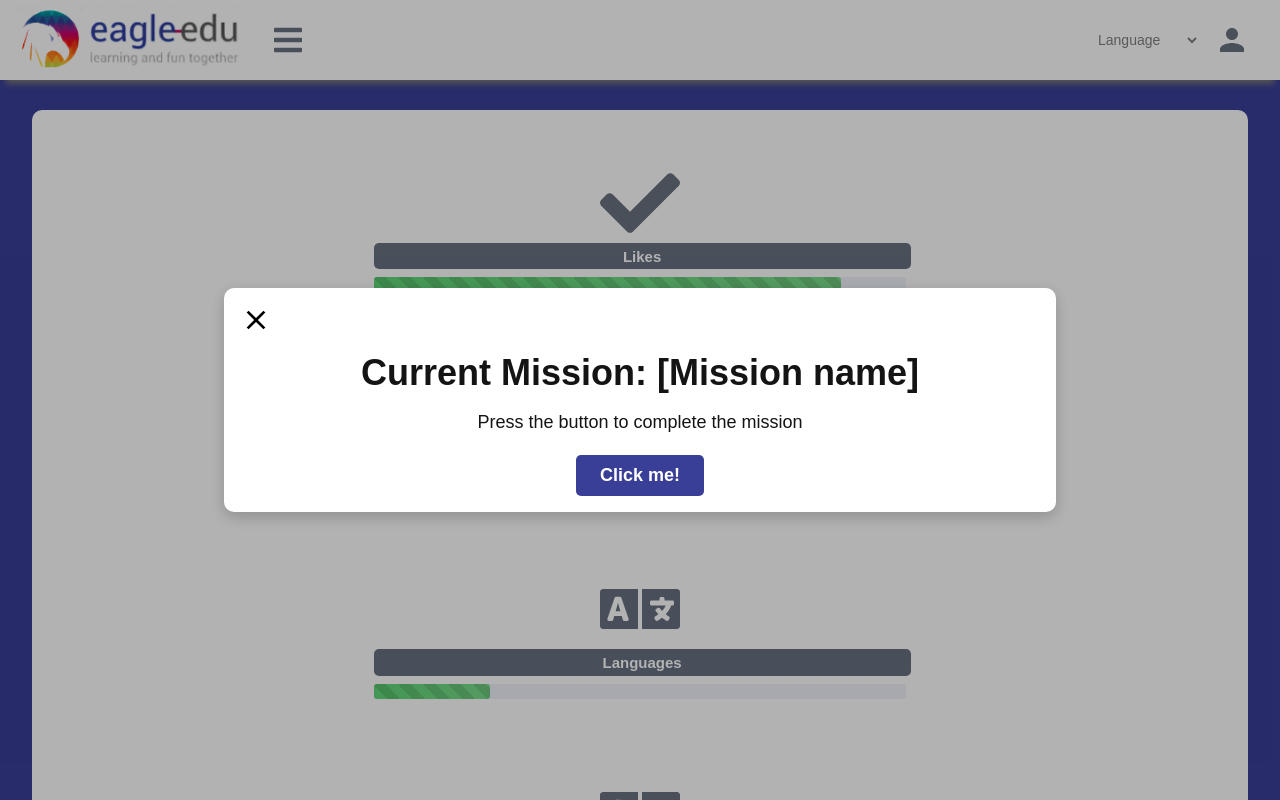
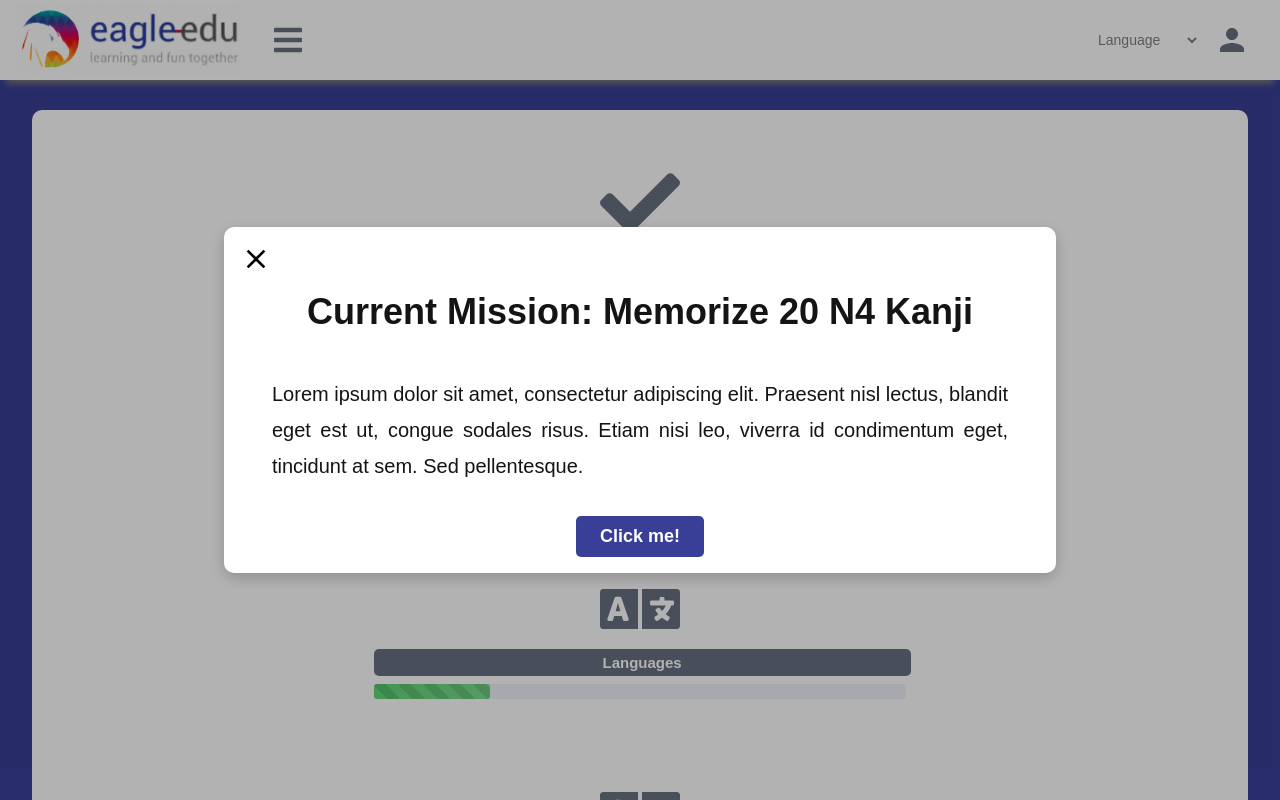
Before and after one commit to Muramatsu2602/eagle-edu-project, a React (Create React App) app in the folder web/: page /dashboard in a window 1280 px wide. Both pictures are taken after a click on the button "Likes". Shown: the top 800 px of the page. Built offline with nearby package versions, Linux system fonts and the light colour scheme; no server answers.

Commit message:
MissionModal know works with mock data

```diff
--- /dev/null
+++ b/web/src/components/MissionModal/MissionModalData.js
@@ -0,0 +1,16 @@
+// task list for a Course
+export const MissionModalData = [
+  {
+    name: "Memorize 20 N4 Kanji",
+    description:
+      "Lorem ipsum dolor sit amet, consectetur adipiscing elit. Praesent nisl lectus, blandit eget est ut, congue sodales risus. Etiam nisi leo, viverra id condimentum eget, tincidunt at sem. Sed pellentesque.",
+    isCompleted: true,
+    subjectId: 1,
+  },
+  {
+    name: "Memorize 10 N5 Kanji",
+    description: "一、二、三、四、五、六、七、八、九、十",
+    isCompleted: false,
+    subjectId: 1,
+  },
+];
--- a/web/src/components/MissionModal/index.js
+++ b/web/src/components/MissionModal/index.js
@@ -7,9 +7,11 @@ import {
   ModalWrapper,
   CloseModalButton,
   CloseModalButtonContainer,
+  MissionDescription,
+  MissionTitle,
 } from "./mission-modal-styling";
 
-export const MissionModal = ({ showModal, setShowModal }) => {
+export const MissionModal = ({ missionData, showModal, setShowModal }) => {
   const modalRef = useRef();
 
   const animation = useSpring({
@@ -63,8 +65,10 @@ export const MissionModal = ({ showModal, setShowModal }) => {
               </CloseModalButtonContainer>
 
               <ModalContent>
-                <h1>Current Mission: [Mission name]</h1>
-                <p>Press the button to complete the mission</p>
+                <MissionTitle>Current Mission: {missionData.name}</MissionTitle>
+                <MissionDescription>
+                  {missionData.description}
+                </MissionDescription>
                 <button onClick={completeTask}>Click me!</button>
               </ModalContent>
             </ModalWrapper>
--- a/web/src/components/MissionModal/mission-modal-styling.js
+++ b/web/src/components/MissionModal/mission-modal-styling.js
@@ -64,3 +64,13 @@ export const CloseModalButton = styled(MdClose)`
 export const CloseModalButtonContainer = styled.div`
   width: 100%;
 `;
+
+export const MissionTitle = styled.h1`
+  /* border-bottom: var(--gray) solid 1px; */
+`;
+
+export const MissionDescription = styled.span`
+  font-size: 20px;
+  margin: 2rem;
+  text-align: justify;
+`;
--- a/web/src/components/SubjectCard/index.js
+++ b/web/src/components/SubjectCard/index.js
@@ -1,6 +1,7 @@
 import React, { useState, useEffect } from "react";
-import styled from "styled-components";
 import DynamicFaIcon from "../DynamicFaIcon";
+
+import { MissionModalData } from "../MissionModal/MissionModalData";
 
 import {
   CardWrapper,
@@ -23,7 +24,7 @@ const SubjectCard = ({ course }) => {
 
   return (
     <>
-      <MissionModal showModal={showModal} setShowModal={setShowModal} />
+      <MissionModal missionData={MissionModalData[0]} showModal={showModal} setShowModal={setShowModal} />
 
       <CardWrapper>
         <ClickableArea onClick={openMissionModal}>
```
Also changed, not shown: 1 other file (tests, documents, lock files or other folders).
